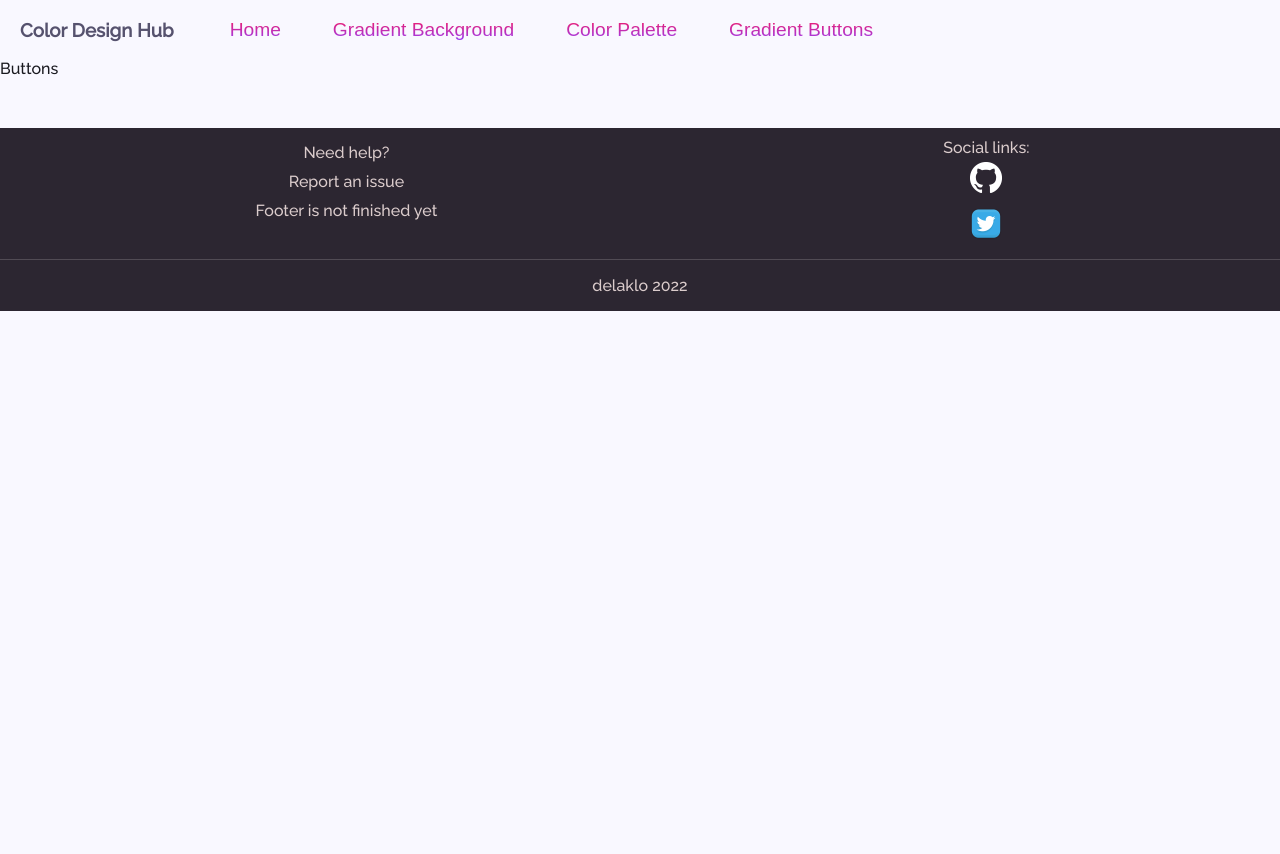
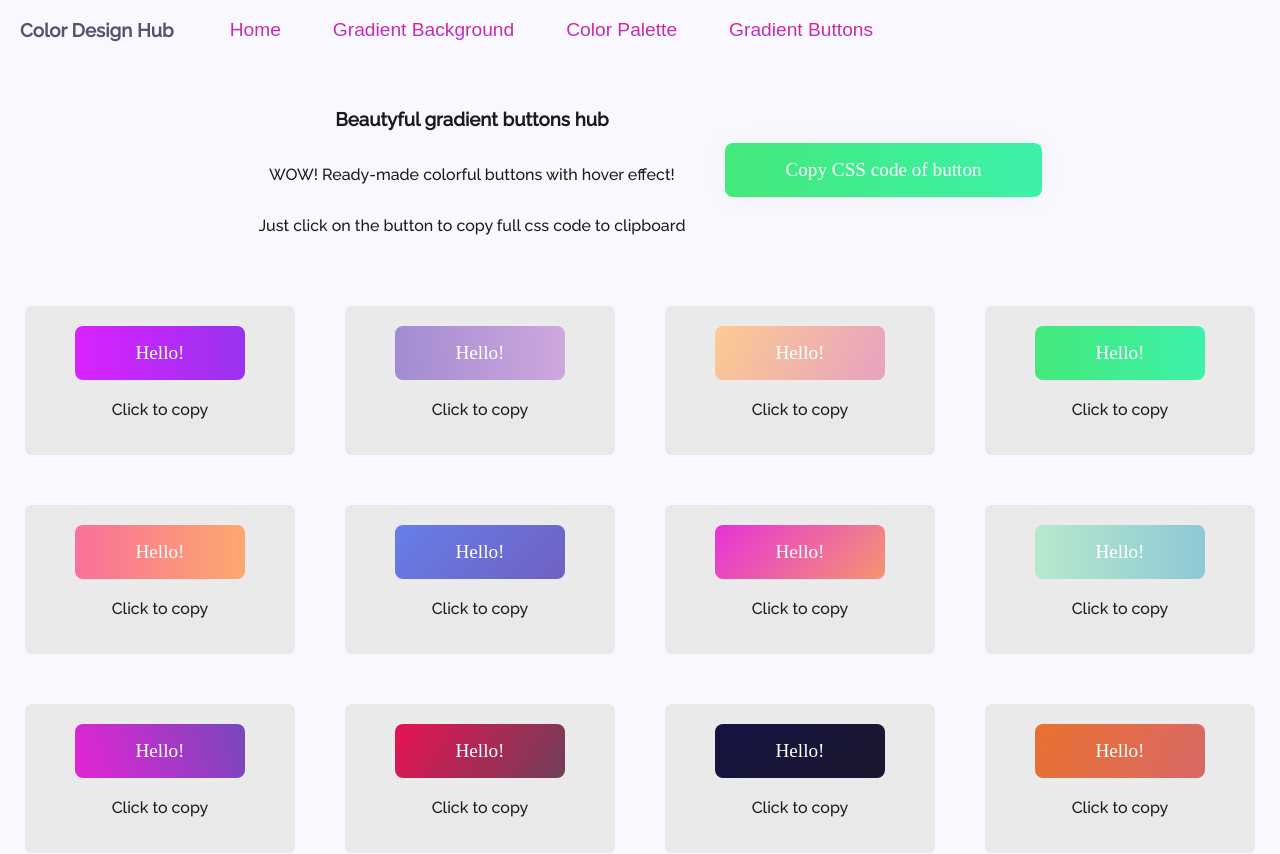
Before and after one commit to delaklo/color-design-hub, a React (Create React App) app: page /#/buttons in a window 1280 px wide. Shown: the top 854 px of the page. Before the commit the page ends 800 px from the top, so only its background shows below. Built offline with nearby package versions, Linux system fonts and the light colour scheme.

Commit message:
add buttons page

```diff
--- /dev/null
+++ b/src/components/Buttons/ButtonConsts.js
@@ -0,0 +1,63 @@
+export const bc1 = {
+       color: "linear-gradient(to right, #DA22FF 0%, #9733EE 51%, #DA22FF 100%)"
+    }
+
+export const bc2 = {
+    color: "linear-gradient(86deg, #a18cd1 0%, #fbc2eb 100%)"
+}
+
+export const bc3 = {
+    color: "linear-gradient(120deg, #fccb90 0%, #d57eeb 100%)"
+}
+
+export const bc4 = {
+    color: "linear-gradient(to right, #43e97b 0%, #38f9d7 100%)"
+}
+
+export const bc5 = {
+    color: "linear-gradient(to right, #fa709a 0%, #fee140 100%)"
+}
+
+export const bc6 = {
+    color: "linear-gradient(135deg, #667eea 0%, #764ba2 100%)"
+}
+
+export const bc7 = {
+    color: "linear-gradient(131deg, #e633d7, #ffe224)"
+}
+
+export const bc8 = {
+    color: "linear-gradient(to right, #b7e9cc 0%, #66a6e1 100%)"
+}
+
+export const bc9 = {
+    color: "linear-gradient(251deg, #1368a4, #e524d5)"
+}
+
+export const bc10 = {
+    color: "linear-gradient(123deg, #e71352, #0c645f)"
+}
+
+export const bc11 = {
+    color: "linear-gradient(325deg, #1d1b1c, #161344)"
+}
+
+export const bc12 = {
+    color: "linear-gradient(294deg, #cc6196, #e87130)"
+}
+
+export const bc13 = {
+    color: "linear-gradient(93deg, #5427ce, #e87130)"
+}
+
+export const bc14 = {
+    color: "linear-gradient(90deg, #e1ff00, #680af5)"
+}
+
+export const bc15 = {
+    color: "linear-gradient(245deg, #262915, #0af5d9)"
+}
+
+export const bc16 = {
+    color: "linear-gradient(286deg, #abc035, #0af5d9)"
+}
--- a/src/components/Buttons/ButtonItem.js
+++ b/src/components/Buttons/ButtonItem.js
@@ -1,9 +1,21 @@
-import React from 'react';
+import React, {useState} from 'react';
 import "./Buttons.css";
 
-const ButtonItem = ()=>{
+const ButtonItem = ({ color })=>{
+
+    const [copied, setCopied] = useState(false);
+
+    function copy(color){
+        navigator.clipboard.writeText(color);
+        setCopied(true);
+        setTimeout(()=> setCopied(false), 1000)
+    }
+
     return(
-        <button>Hello</button>
+        <div className='btn-item'>
+        <button className="gr-btn" style={{backgroundImage: color}} onClick={()=>copy(color)}>Hello!</button>
+        {copied ? (<p>Copied!</p>) : (<p>Click to copy</p>)}
+        </div>
     )
 }
 
--- a/src/components/Buttons/Buttons.css
+++ b/src/components/Buttons/Buttons.css
@@ -0,0 +1,59 @@
+.btn-page{
+    display: flex;
+    flex-direction: column;
+    justify-content: center;
+    align-items: center;
+}
+
+.up-cont{
+    display: flex;
+    align-items: center;
+}
+
+.text-cont{
+    display: flex;
+    flex-direction: column;
+    align-items: center;
+    margin: 30px;
+}
+
+.block-items{
+    display: flex;
+    justify-content: center;
+    flex-wrap: wrap;
+}
+
+.btn-item{
+    display: flex;
+    flex-direction: column;
+    align-items: center;
+    background-color: rgb(233, 233, 233);
+    border-radius: .4rem;
+    margin: 25px;
+    padding: 10px 10px 20px 10px;
+    flex: 1 0 17%;
+  }
+
+  .btn-item p{
+    margin-top: 10px;
+  }
+
+.gr-btn{
+    display: block;
+    font-family: "railway";
+    font-size: larger;
+    margin: 10px;
+    padding: 16px 60px;
+    text-align: center;
+    transition: 0.5s;
+    background-size: 200% auto;
+    color: white;
+    box-shadow: 0 0 20px #eee;
+    border-radius: .5rem;
+    border: none;
+    }
+
+.gr-btn:hover {
+    background-position: center top;
+    color: #fff;
+}
--- a/src/components/Buttons/Buttons.js
+++ b/src/components/Buttons/Buttons.js
@@ -1,10 +1,37 @@
 import React from "react";
+import ButtonItem from "./ButtonItem";
+import { bc1, bc2, bc3, bc4, bc5, bc6, bc7, bc8, bc9, bc10, bc11, bc12, bc13, bc14, bc15, bc16 } from "./ButtonConsts";
 import "./Buttons.css";
-import "../../App.css";
 
 const Buttons = ()=>{
+
+    const bcolors = [bc1, bc2, bc3, bc4, bc5, bc6, bc7, bc8, bc9, bc10, bc11, bc12, bc13, bc14, bc15, bc16];
+
+
     return(
-        <div>Buttons</div>
+        <div className="btn-page">
+            <div className="up-cont">
+            <div className="text-cont">
+            <h3>Beautyful gradient buttons hub</h3>
+            <p>WOW! Ready-made colorful buttons with hover effect!</p>
+            <p>Just click on the button to copy full css code to clipboard</p>
+            </div>
+             <div className="btn-cont">
+                <button className="gr-btn"
+                style={{backgroundImage: bc4.color}}
+                onClick={()=>alert("Not Imlpemeted yet")}>
+                    Copy CSS code of button
+                    </button>
+             </div>
+            </div>
+            <div className="block-items">
+            {bcolors.map(el=>{
+                return(
+                    <ButtonItem color={el.color} />
+                )
+            })}
+            </div>
+        </div>
     )
 }
 
--- a/src/components/palette/ColorPalette.js
+++ b/src/components/palette/ColorPalette.js
@@ -7,7 +7,7 @@ import {num1, num2, num3 } from './ColorConst.js';
 
 const ColorPalette = ()=>{
 
-    const nums = [{num: num1}, {num: num2}, {num: num3}];
+    const nums = [num1, num2, num3];
 
     return(
         <div>
@@ -16,8 +16,8 @@ const ColorPalette = ()=>{
         <Carousel>
             {nums.map(el =>{
                 return(
-                    <Palette color1={el.num.color1} color2={el.num.color2} color3={el.num.color3}
-                    color4={el.num.color4} color5={el.num.color5} color6={el.num.color6} />
+                    <Palette color1={el.color1} color2={el.color2} color3={el.color3}
+                    color4={el.color4} color5={el.color5} color6={el.color6} />
                 )
             })}
          </Carousel>
--- a/src/components/palette/Palette.js
+++ b/src/components/palette/Palette.js
@@ -12,8 +12,8 @@ const Palette = ({color1, color2, color3, color4, color5, color6})=>{
     const style5 = {backgroundColor: color5, height: "100%", width: "14%"};
     const style6 = {backgroundColor: color6, height: "100%", width: "14%"};
 
-    const colors = [{style: style1}, {style: style2}, {style: style3}, {style: style4},
-        {style: style5}, {style: style6}];
+    const colors = [style1, style2, style3, style4,
+        style5, style6];
 
     const [copied, setCopied] = useState(false);
     const [darkMode, setDarkMode] = useState(false);
@@ -36,7 +36,7 @@ const Palette = ({color1, color2, color3, color4, color5, color6})=>{
             <div className="palette">
             {colors.map((el)=>{
                 return(
-                    <div style={el.style} onClick={()=>copy(el.style.backgroundColor)}></div>
+                    <div style={el} onClick={()=>copy(el.backgroundColor)}></div>
                 )
             })}
           </div>
```
